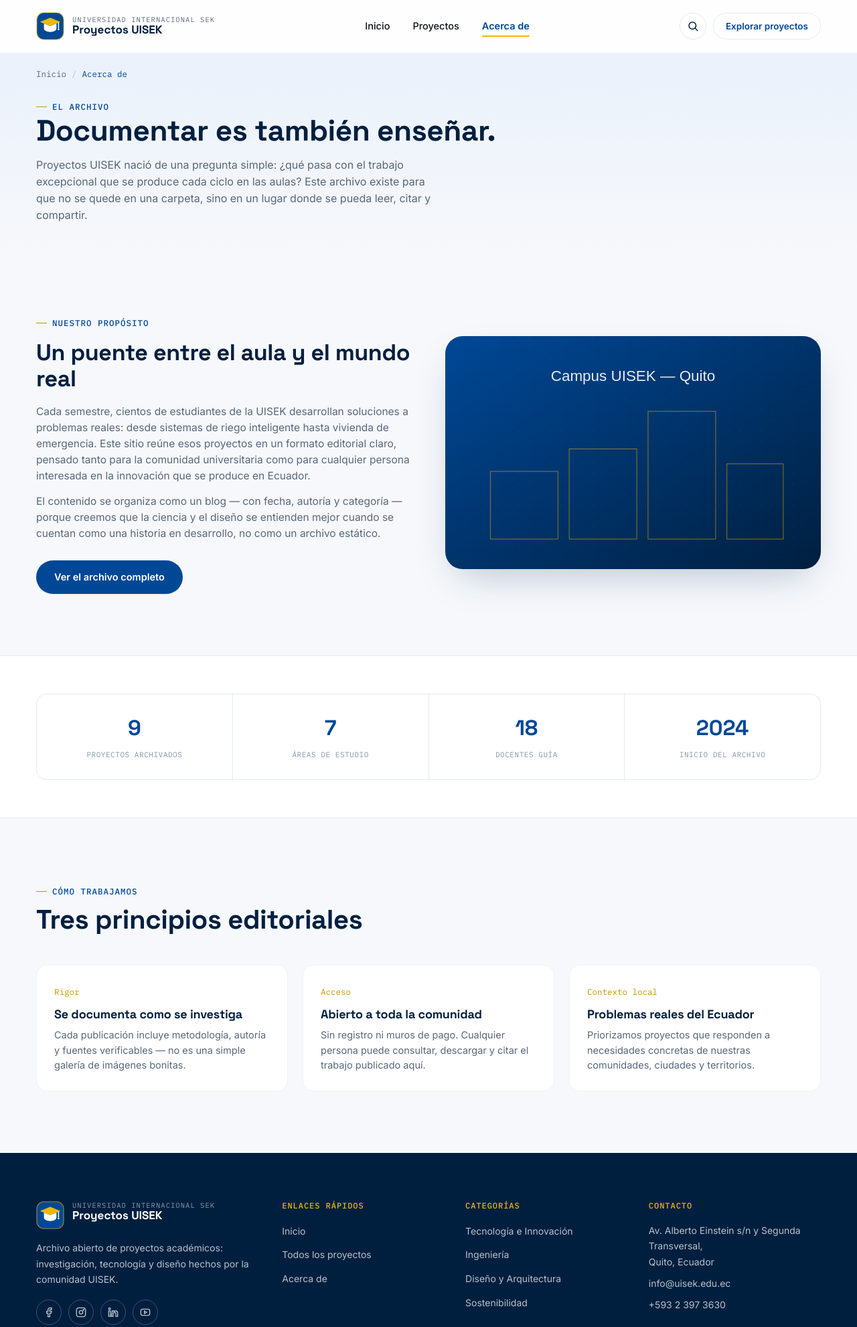
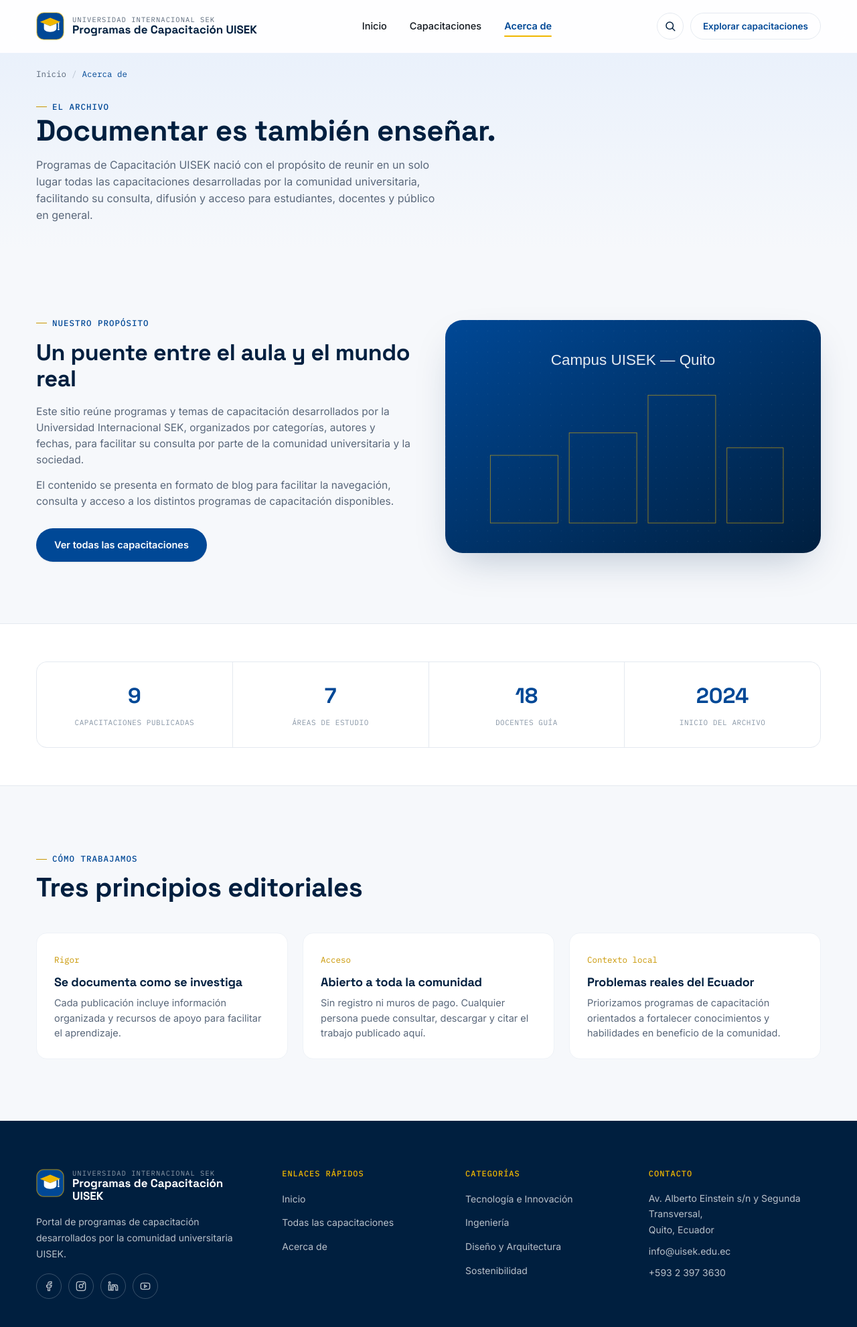
Before and after one commit to JoelOlivo/blog-proyectos-uisek, a plain HTML site: page acerca.html in a window 1280 px wide. Shown: the top 1982 px of the page at 67% size. Drawn offline with Linux system fonts and the light colour scheme.

Commit message:
Se cambio proyectos por capacitacion

```diff
--- a/acerca.html
+++ b/acerca.html
@@ -3,8 +3,8 @@
 <head>
 <meta charset="UTF-8">
 <meta name="viewport" content="width=device-width, initial-scale=1.0">
-<title>Acerca de — Proyectos UISEK</title>
-<meta name="description" content="Conoce el propósito del archivo de proyectos académicos de la Universidad Internacional SEK.">
+<title>Acerca de — Programas de Capacitación UISEK</title>
+<meta name="description" content="Conoce el propósito del portal de programas de capacitación de la Universidad Internacional SEK.">
 <link rel="icon" href="assets/icons/logo-uisek.svg" type="image/svg+xml">
 <link rel="stylesheet" href="css/styles.css">
 </head>
@@ -16,20 +16,20 @@
       <img src="assets/icons/logo-uisek.svg" alt="Universidad Internacional SEK">
       <span class="brand-text">
         <span class="uni">Universidad Internacional SEK</span>
-        <span class="site">Proyectos UISEK</span>
+        <span class="site">Programas de Capacitación UISEK</span>
       </span>
     </a>
     <nav class="main-nav" aria-label="Navegación principal">
       <a href="index.html" data-page="inicio">Inicio</a>
-      <a href="proyectos.html" data-page="proyectos">Proyectos</a>
+      <a href="proyectos.html" data-page="proyectos">Capacitaciones</a>
       <a href="acerca.html" data-page="acerca">Acerca de</a>
       <!-- <a href="contacto.html" data-page="contacto">Contacto</a> -->
     </nav>
     <div class="header-actions">
-      <button class="icon-btn search-toggle" aria-label="Buscar proyectos">
+      <button class="icon-btn search-toggle" aria-label="Buscar capacitaciones">
         <svg viewBox="0 0 24 24" fill="none" stroke="currentColor" stroke-width="2" stroke-linecap="round" stroke-linejoin="round"><circle cx="11" cy="11" r="7"/><path d="m21 21-4.3-4.3"/></svg>
       </button>
-      <a class="btn btn-outline btn-sm" href="proyectos.html">Explorar proyectos</a>
+      <a class="btn btn-outline btn-sm" href="proyectos.html">Explorar capacitaciones</a>
       <button class="nav-toggle" aria-label="Abrir menú" aria-expanded="false"><span></span><span></span><span></span></button>
     </div>
   </div>
@@ -38,7 +38,7 @@
       <form>
         <div class="search-field">
           <svg viewBox="0 0 24 24" fill="none" stroke="currentColor" stroke-width="2" stroke-linecap="round" stroke-linejoin="round"><circle cx="11" cy="11" r="7"/><path d="m21 21-4.3-4.3"/></svg>
-          <input type="search" placeholder="Buscar proyectos, categorías, autores…" aria-label="Buscar proyectos">
+          <input type="search" placeholder="Buscar capacitaciones, categorías, autores…" aria-label="Buscar capacitaciones">
           <span class="search-hint">Enter ↵</span>
         </div>
       </form>
@@ -60,7 +60,7 @@
       <nav class="breadcrumb"><a href="index.html">Inicio</a><span class="sep">/</span><span class="current">Acerca de</span></nav>
       <span class="eyebrow">El archivo</span>
       <h1>Documentar es también enseñar.</h1>
-      <p>Proyectos UISEK nació de una pregunta simple: ¿qué pasa con el trabajo excepcional que se produce cada ciclo en las aulas? Este archivo existe para que no se quede en una carpeta, sino en un lugar donde se pueda leer, citar y compartir.</p>
+      <p>Programas de Capacitación UISEK nació con el propósito de reunir en un solo lugar todas las capacitaciones desarrolladas por la comunidad universitaria, facilitando su consulta, difusión y acceso para estudiantes, docentes y público en general.</p>
     </div>
   </section>
 
@@ -69,10 +69,10 @@
       <div>
         <span class="eyebrow">Nuestro propósito</span>
         <h2 style="font-size: clamp(26px,3vw,34px); margin-top:14px;">Un puente entre el aula y el mundo real</h2>
-        <p style="color:var(--slate); margin-top:18px; font-size:15.5px;">Cada semestre, cientos de estudiantes de la UISEK desarrollan soluciones a problemas reales: desde sistemas de riego inteligente hasta vivienda de emergencia. Este sitio reúne esos proyectos en un formato editorial claro, pensado tanto para la comunidad universitaria como para cualquier persona interesada en la innovación que se produce en Ecuador.</p>
-        <p style="color:var(--slate); margin-top:14px; font-size:15.5px;">El contenido se organiza como un blog — con fecha, autoría y categoría — porque creemos que la ciencia y el diseño se entienden mejor cuando se cuentan como una historia en desarrollo, no como un archivo estático.</p>
+        <p style="color:var(--slate); margin-top:18px; font-size:15.5px;">Este sitio reúne programas y temas de capacitación desarrollados por la Universidad Internacional SEK, organizados por categorías, autores y fechas, para facilitar su consulta por parte de la comunidad universitaria y la sociedad.</p>
+        <p style="color:var(--slate); margin-top:14px; font-size:15.5px;">El contenido se presenta en formato de blog para facilitar la navegación, consulta y acceso a los distintos programas de capacitación disponibles.</p>
         <div class="hero-actions" style="margin-top:28px;">
-          <a class="btn btn-primary" href="proyectos.html">Ver el archivo completo</a>
+          <a class="btn btn-primary" href="proyectos.html">Ver todas las capacitaciones</a>
           <!-- <a class="btn btn-outline" href="contacto.html">Publicar un proyecto</a> -->
         </div>
       </div>
@@ -83,7 +83,7 @@
   <section class="section section--tight" style="background:#fff; border-top:1px solid var(--line); border-bottom:1px solid var(--line);">
     <div class="container">
       <div class="stat-strip">
-        <div><strong id="ac-total">—</strong><span>Proyectos archivados</span></div>
+        <div><strong id="ac-total">—</strong><span>Capacitaciones publicadas</span></div>
         <div><strong id="ac-categorias">—</strong><span>Áreas de estudio</span></div>
         <div><strong>18</strong><span>Docentes guía</span></div>
         <div><strong>2024</strong><span>Inicio del archivo</span></div>
@@ -103,7 +103,7 @@
         <div class="value-card">
           <span class="num">Rigor</span>
           <h3>Se documenta como se investiga</h3>
-          <p>Cada publicación incluye metodología, autoría y fuentes verificables — no es una simple galería de imágenes bonitas.</p>
+          <p>Cada publicación incluye información organizada y recursos de apoyo para facilitar el aprendizaje.</p>
         </div>
         <div class="value-card">
           <span class="num">Acceso</span>
@@ -113,7 +113,7 @@
         <div class="value-card">
           <span class="num">Contexto local</span>
           <h3>Problemas reales del Ecuador</h3>
-          <p>Priorizamos proyectos que responden a necesidades concretas de nuestras comunidades, ciudades y territorios.</p>
+          <p>Priorizamos programas de capacitación orientados a fortalecer conocimientos y habilidades en beneficio de la comunidad.</p>
         </div>
       </div>
     </div>
@@ -140,10 +140,10 @@
           <img src="assets/icons/logo-uisek.svg" alt="Universidad Internacional SEK" width="42" height="42">
           <span class="brand-text">
             <span class="uni">Universidad Internacional SEK</span>
-            <span class="site">Proyectos UISEK</span>
+            <span class="site">Programas de Capacitación UISEK</span>
           </span>
         </div>
-        <p>Archivo abierto de proyectos académicos: investigación, tecnología y diseño hechos por la comunidad UISEK.</p>
+        <p>Portal de programas de capacitación desarrollados por la comunidad universitaria UISEK.</p>
         <div class="social-row">
           <a href="#" aria-label="Facebook"><svg viewBox="0 0 24 24" fill="none" stroke="currentColor" stroke-width="2"><path d="M18 2h-3a5 5 0 0 0-5 5v3H7v4h3v8h4v-8h3l1-4h-4V7a1 1 0 0 1 1-1h3z"/></svg></a>
           <a href="#" aria-label="Instagram"><svg viewBox="0 0 24 24" fill="none" stroke="currentColor" stroke-width="2"><rect x="2" y="2" width="20" height="20" rx="5"/><circle cx="12" cy="12" r="4"/><circle cx="17.5" cy="6.5" r="1"/></svg></a>
@@ -155,7 +155,7 @@
         <h4>Enlaces rápidos</h4>
         <ul>
           <li><a href="index.html">Inicio</a></li>
-          <li><a href="proyectos.html">Todos los proyectos</a></li>
+          <li><a href="proyectos.html">Todas las capacitaciones</a></li>
           <li><a href="acerca.html">Acerca de</a></li>
           <!-- <li><a href="contacto.html">Contacto</a></li> -->
         </ul>
```
